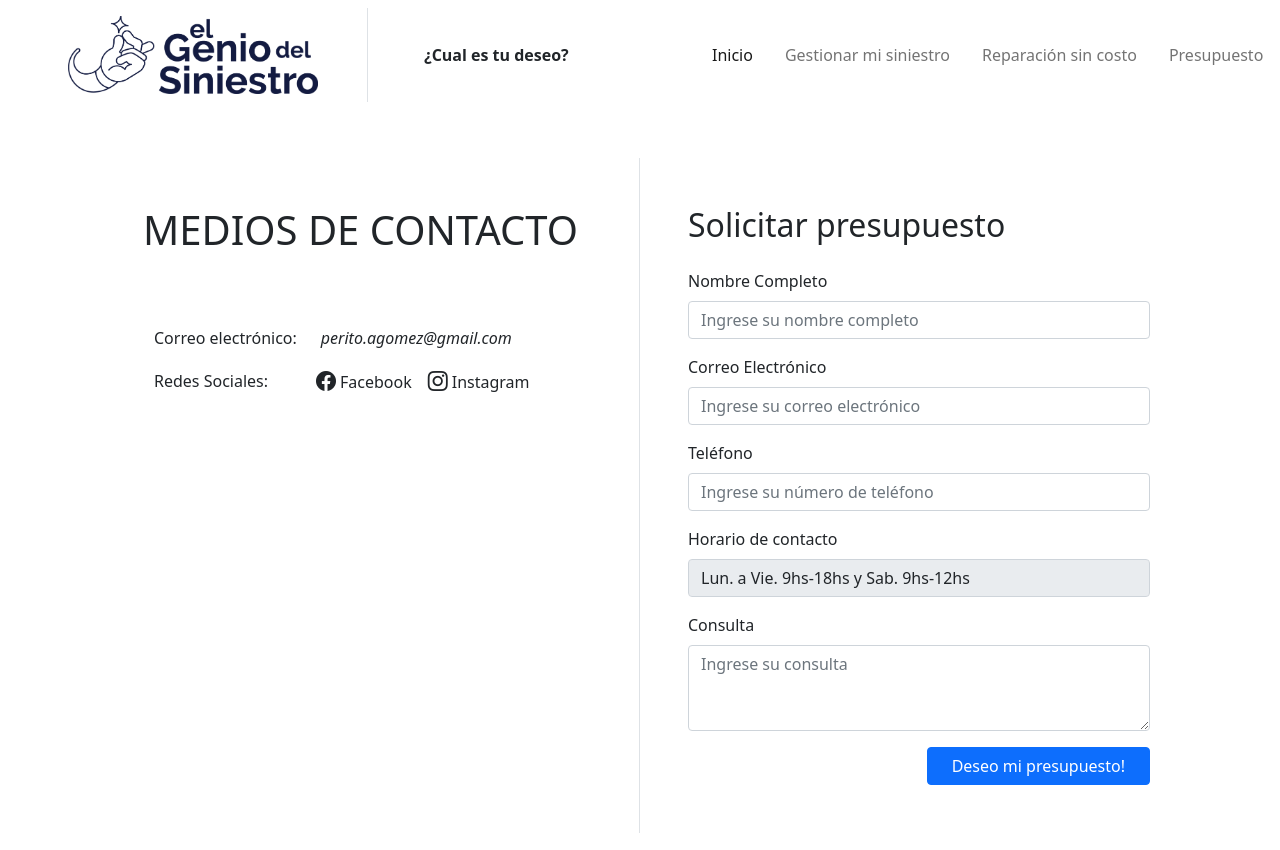
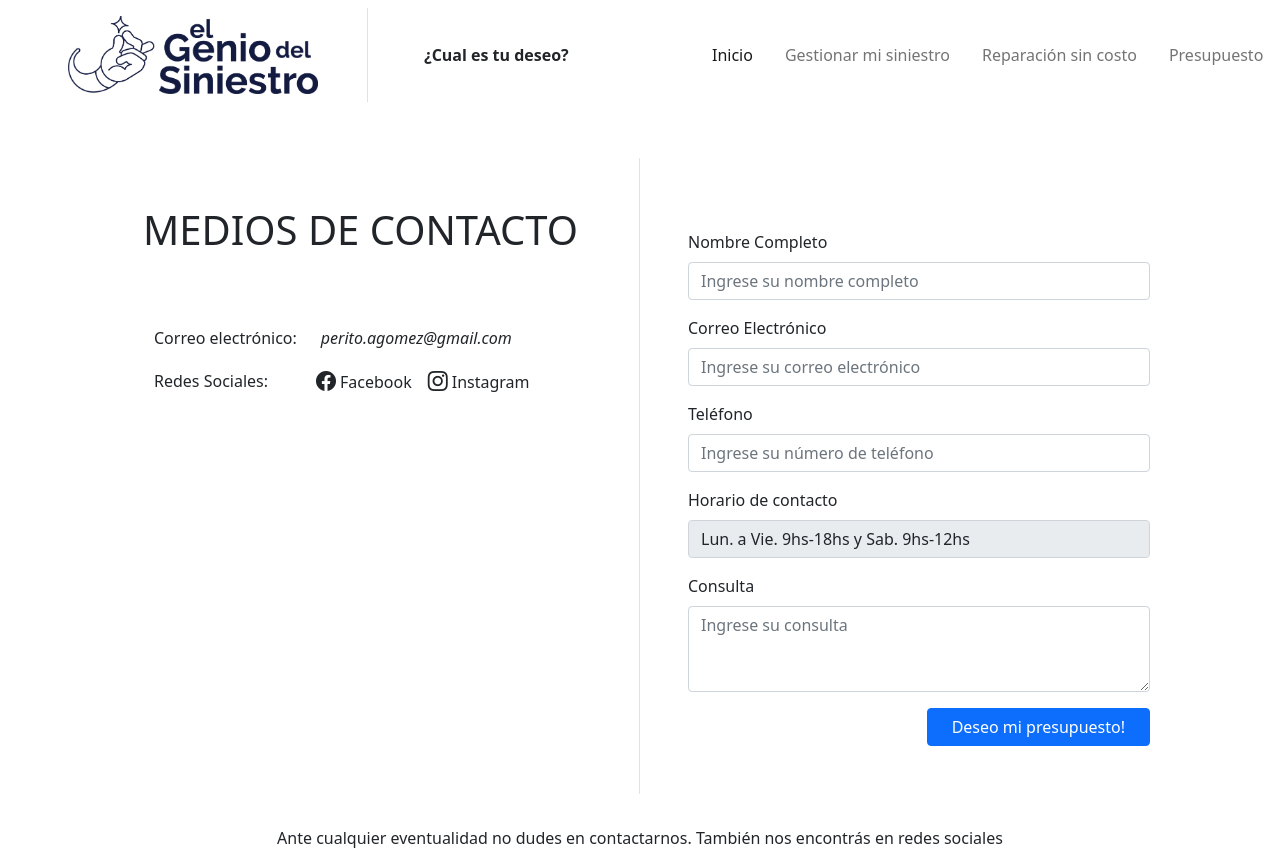
Before and after one commit to Nidev-lab/perito-siniestros, a React (Create React App) app: page /presupuesto in a window 1280 px wide. Shown: the top 850 px of the page. Built offline with nearby package versions, Linux system fonts and the light colour scheme.

Commit message:
Update Title

```diff
--- a/src/components/Budget/Budget.js
+++ b/src/components/Budget/Budget.js
@@ -26,7 +26,7 @@ const Budget = () => {
           </div>
         </div>
       </div>
-      <FormsContact className="col-md-6" tittle="Solicitar presupuesto" btnAction="Deseo mi presupuesto!" />
+      <FormsContact className="col-md-6" title="Solicitar presupuesto" btnAction="Deseo mi presupuesto!" />
     </div>
   );
 };
--- a/src/components/FormsContact/FormsContact.js
+++ b/src/components/FormsContact/FormsContact.js
@@ -38,7 +38,7 @@ const FormsContact = ({ tittle, btnAction }) => {
 
 FormsContact.propTypes = {
   btnAction: PropTypes.string.isRequired,
-  tittle: PropTypes.string.isRequired,
+  title: PropTypes.string.isRequired,
 };
 
 export default FormsContact;
--- a/src/components/FreeRepair/FreeRepair.js
+++ b/src/components/FreeRepair/FreeRepair.js
@@ -32,7 +32,7 @@ const FreeRepair = () => {
           <p className='my-5'>¿Sabías que podés vender tu auto chocado?</p>
         </div>
       </div>
-      <FormsContact className="col-md-6" tittle="Solicitar reparación sin costo" btnAction="Deseo una reparación sin costo!"/>
+      <FormsContact className="col-md-6" title="Solicitar reparación sin costo" btnAction="Deseo una reparación sin costo!"/>
     </div>
   );
 };
```
